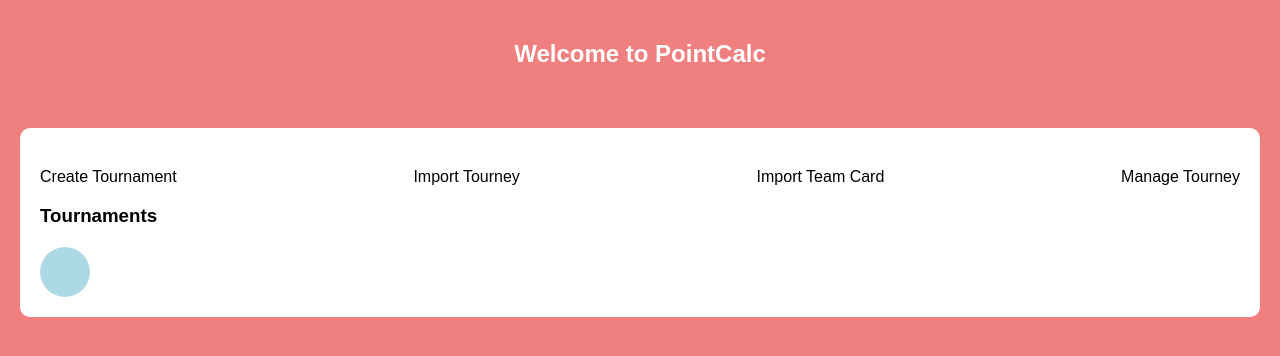
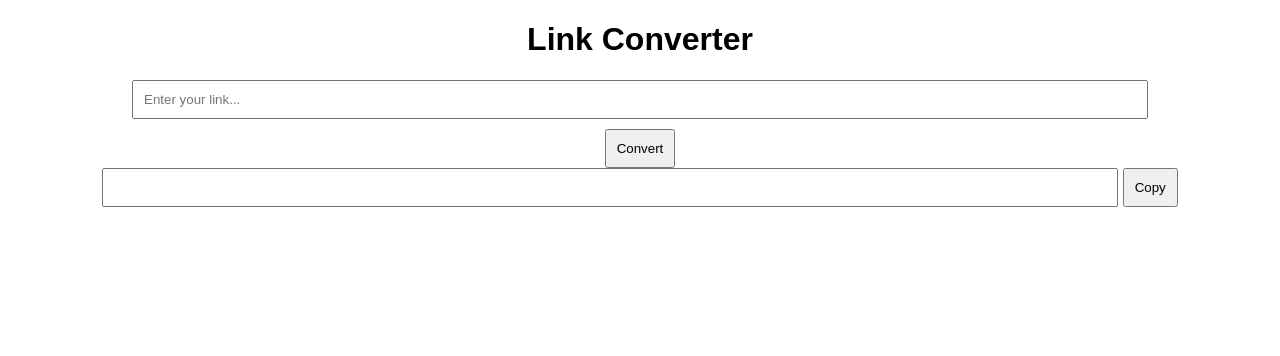
Before and after one commit to dhairyamittal18/Project, a plain HTML site: page pointcalc.html in a window 1280 px wide. Drawn offline with Linux system fonts and the light colour scheme.

Commit message:
Update pointcalc.html

```diff
--- a/pointcalc.html
+++ b/pointcalc.html
@@ -3,66 +3,46 @@
 <head>
   <meta charset="UTF-8">
   <meta name="viewport" content="width=device-width, initial-scale=1.0">
-  <title>Your Page Title</title>
+  <title>Link Converter</title>
   <style>
     body {
-      background-color: lightcoral;
-      margin: 0;
       font-family: Arial, sans-serif;
+      margin: 20px;
+      text-align: center;
     }
-
-    .header {
-      padding: 20px;
-      text-align: center;
-      color: white;
+    input {
+      width: 80%;
+      padding: 10px;
+      margin-bottom: 10px;
     }
-
-    .content {
-      margin: 20px;
-      background-color: white;
-      padding: 20px;
-      border-radius: 10px;
-    }
-
-    .card-options {
-      display: flex;
-      justify-content: space-between;
-      margin-top: 20px;
-    }
-
-    .circular-option {
-      background-color: lightblue;
-      width: 50px;
-      height: 50px;
-      border-radius: 50%;
-      display: flex;
-      align-items: center;
-      justify-content: center;
-      margin-top: 20px;
+    button {
+      padding: 10px;
+      cursor: pointer;
     }
   </style>
 </head>
 <body>
-  <div class="header">
-    <h2>Welcome to PointCalc</h2>
-  </div>
+  <h1>Link Converter</h1>
+  <input type="text" id="linkInput" placeholder="Enter your link...">
+  <br>
+  <button onclick="convertLink()">Convert</button>
+  <br>
+  <input type="text" id="convertedLink" readonly>
+  <button onclick="copyToClipboard()">Copy</button>
 
-  <div class="content">
-    <div class="card-options">
-      <div>Create Tournament</div>
-      <div>Import Tourney</div>
-      <div>Import Team Card</div>
-      <div>Manage Tourney</div>
-    </div>
+  <script>
+    function convertLink() {
+      const originalLink = document.getElementById('linkInput').value;
+      const convertedLink = originalLink.replace('www.dropbox.com', 'dl.dropboxusercontent.com');
+      document.getElementById('convertedLink').value = convertedLink;
+    }
 
-    <div>
-      <h3>Tournaments</h3>
-      <!-- Add PHP code here for dynamic content -->
-    </div>
-
-    <div class="circular-option">
-      <!-- Add your symbol or icon here -->
-    </div>
-  </div>
+    function copyToClipboard() {
+      const convertedLinkField = document.getElementById('convertedLink');
+      convertedLinkField.select();
+      document.execCommand('copy');
+      alert('Link copied to clipboard!');
+    }
+  </script>
 </body>
 </html>
```
